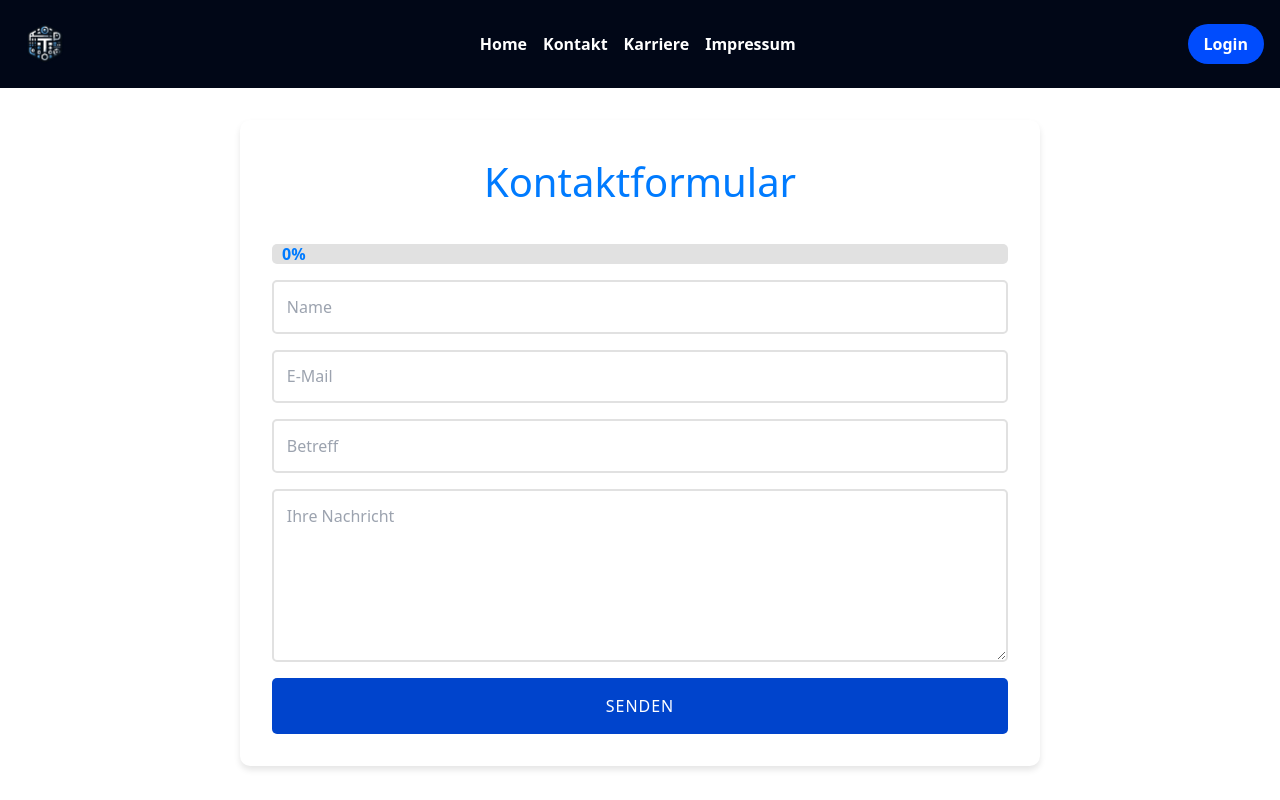
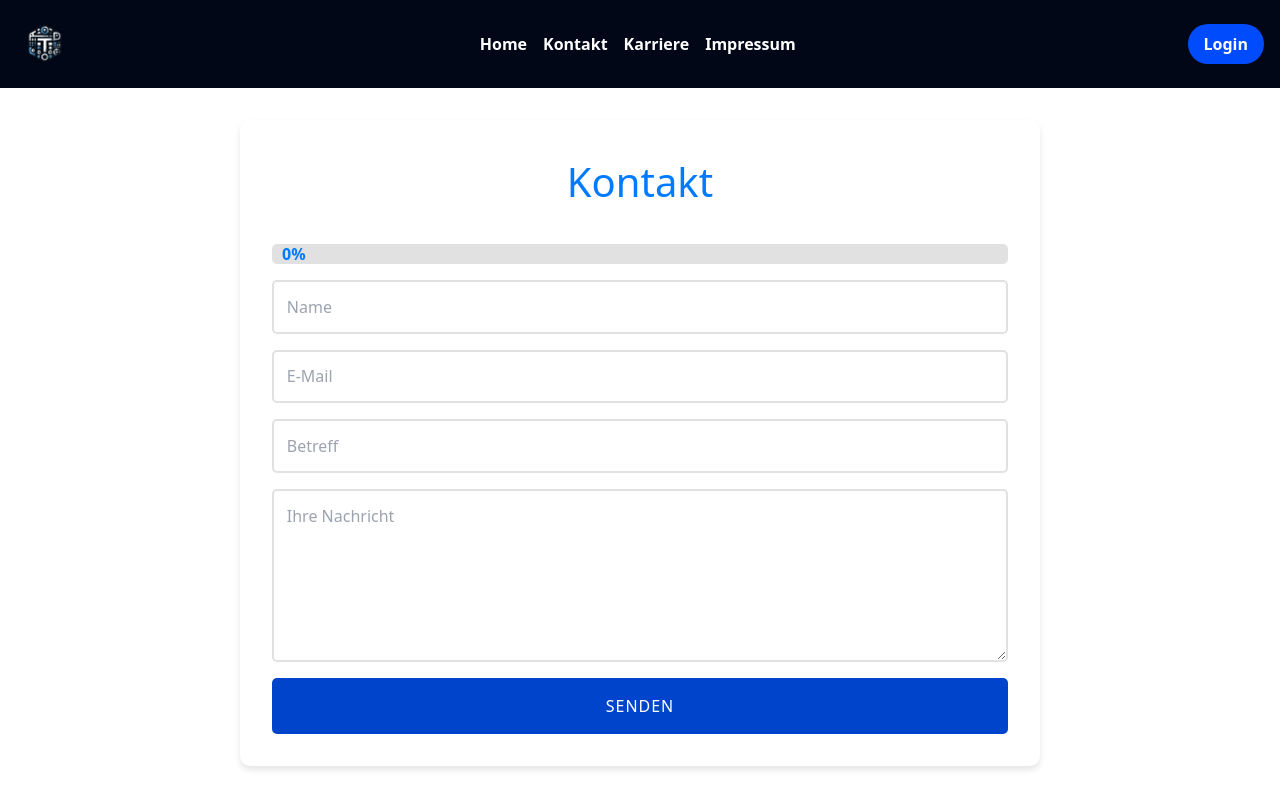
Before and after one commit to Jonasph7/nuxt_web_engineering, a Nuxt app: page /contactform in a window 1280 px wide. Shown: the top 800 px of the page. Built offline with nearby package versions, Linux system fonts and the light colour scheme; no server answers.

Commit message:
h2 angepasst

```diff
--- a/pages/contactform.vue
+++ b/pages/contactform.vue
@@ -1,6 +1,6 @@
 <template>
   <div class="contact-form-container">
-    <h2>Kontaktformular</h2>
+    <h2>Kontakt</h2>
     <div class="progress-container">
       <div class="progress-bar" :style="{ width: progress + '%' }">
         <span class="progress-percent" :style="{ color: progress > 0 ? 'white' : '#007BFF' }">{{ progress.toFixed(0) }}%</span>
```
